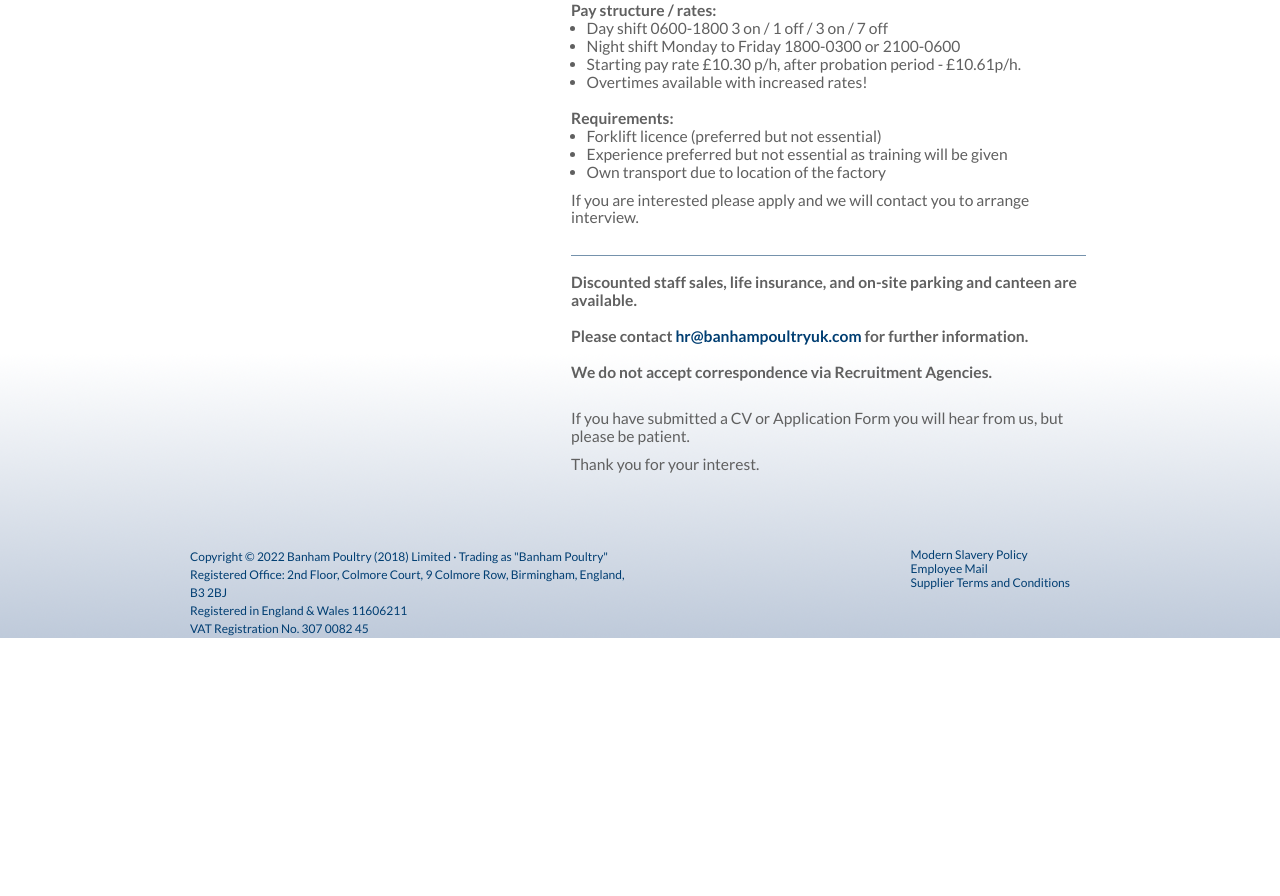
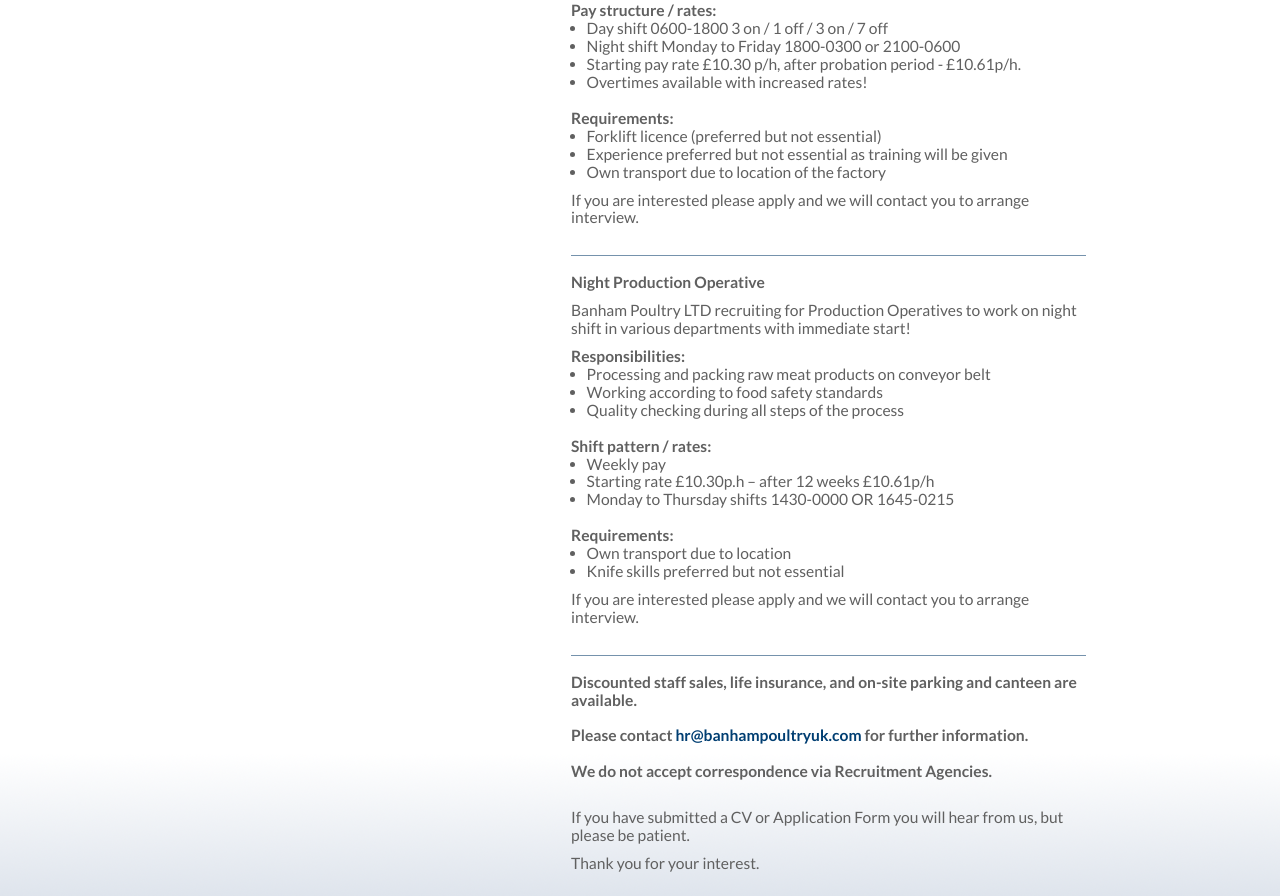
Before and after one commit to BanhamPoultryUK/website, a PHP site: page /careers in a window 1280 px wide. Shown: the part 958-1854 px from the top of the page. Before the commit the page ends 1596 px from the top, so only its background shows below. Run offline with PHP 8.4, Linux system fonts and the light colour scheme; some libraries are stand-ins or nearby versions.

Commit message:
Add Night Production Operative job

```diff
--- a/careers.php
+++ b/careers.php
@@ -58,7 +58,7 @@
 		</ul>
 		<br>
 		<h4>Requirements:</h4>
-			<ul>
+		<ul>
 			<li>Own transport due to location
 			<li>Previous experience preferred but not essential as training will be given
 			<li>Flexibility regarding working hours
@@ -86,10 +86,35 @@
 		</ul>
 		<br>
 		<h4>Requirements:</h4>
-			<ul>
+		<ul>
 			<li>Forklift licence (preferred but not essential)
 			<li>Experience preferred but not essential as training will be given
 			<li>Own transport due to location of the factory
+		</ul>
+		<p>If you are interested please apply and we will contact you to arrange interview.</p>
+		<br>
+		<hr>
+		<br>
+		<h4>Night Production Operative</h4>
+		<p>Banham Poultry LTD recruiting for Production Operatives to work on night shift in various departments with immediate start!</p>
+		<h4>Responsibilities:</h4>
+		<ul>
+			<li>Processing and packing raw meat products on conveyor belt
+			<li>Working according to food safety standards
+			<li>Quality checking during all steps of the process
+		</ul>
+		<br>
+		<h4>Shift pattern / rates:</h4>
+		<ul>
+			<li>Weekly pay
+			<li>Starting rate £10.30p.h – after 12 weeks £10.61p/h
+			<li>Monday to Thursday shifts 1430-0000 OR 1645-0215
+		</ul>
+		<br>
+		<h4>Requirements:</h4>
+		<ul>
+			<li>Own transport due to location
+			<li>Knife skills preferred but not essential
 		</ul>
 		<p>If you are interested please apply and we will contact you to arrange interview.</p>
 		<br>
```
